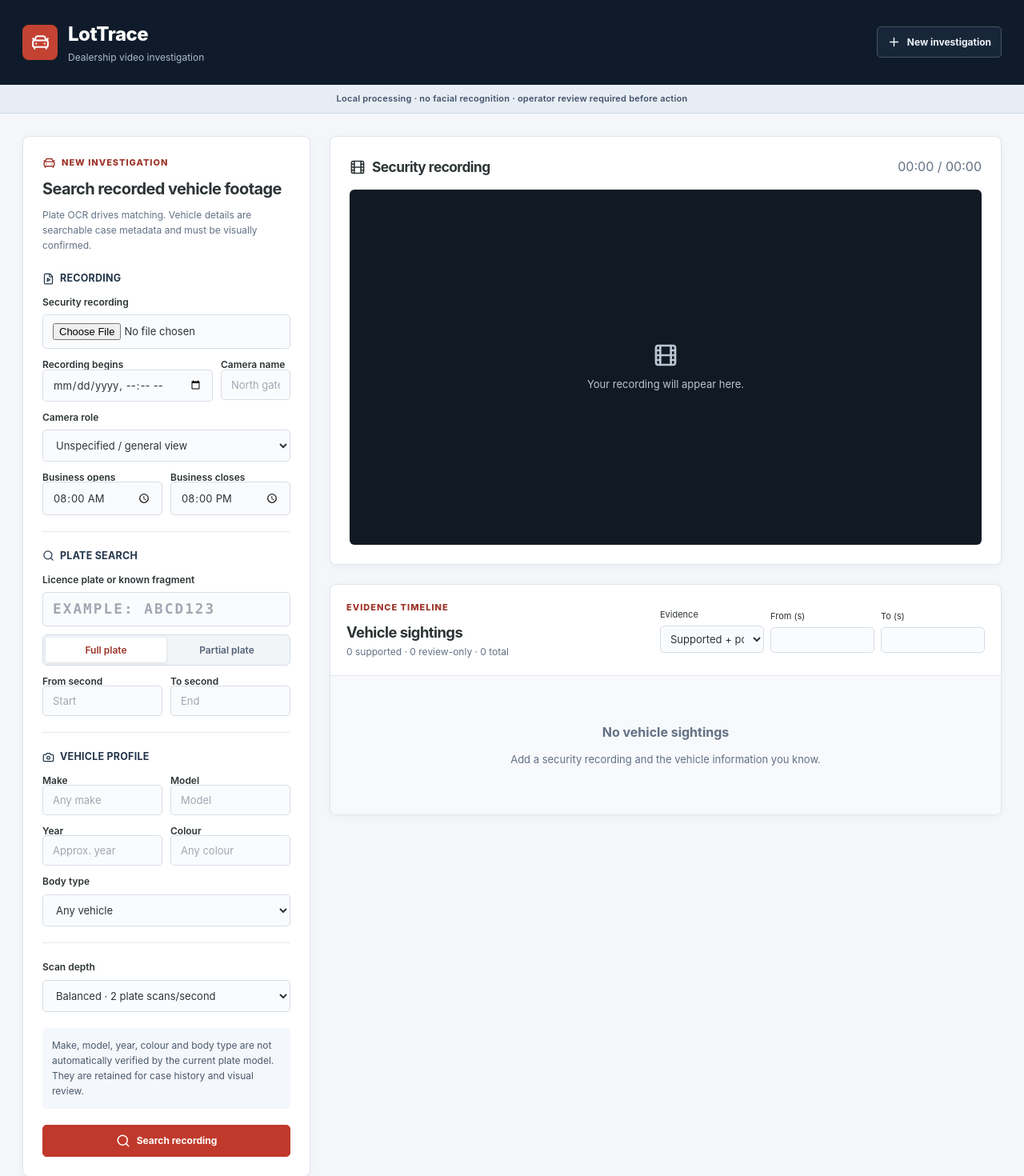
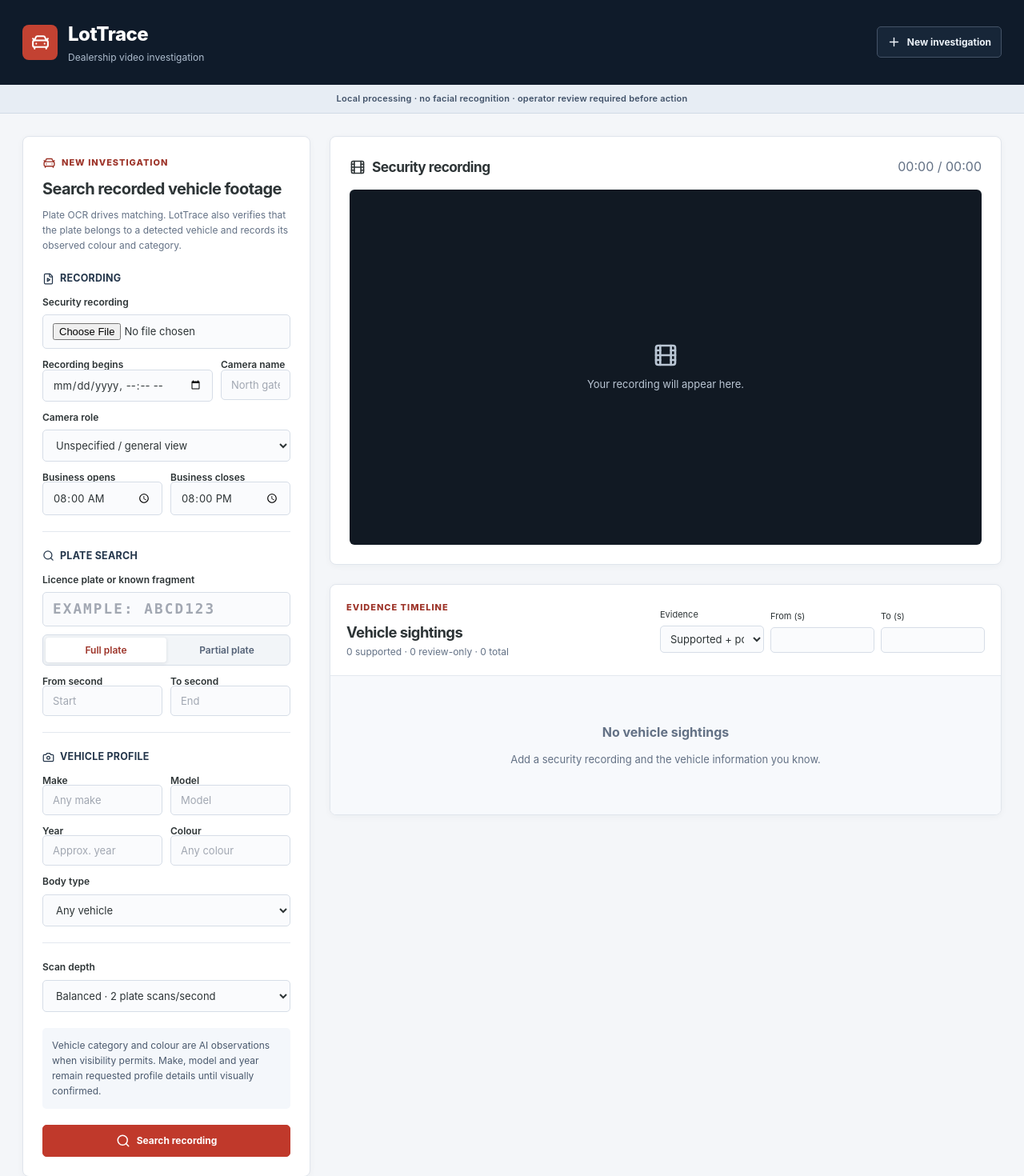
Before and after one commit to mikhail0777/AI_InTheStudio, a React (Vite) app in the folder frontend/: page / in a window 1280 px wide. Shown: the top 1470 px of the page at 80% size. Built offline with nearby package versions, Linux system fonts and the light colour scheme.

Commit message:
feat: distinguish observed vehicle evidence in UI

```diff
--- a/frontend/src/components/ResultCard.tsx
+++ b/frontend/src/components/ResultCard.tsx
@@ -26,6 +26,11 @@ export const ResultCard: React.FC<Props> = ({ result, onJumpToTime, onSelectResu
   }));
   const requestedPlate = result.entities.map(entity => entity.attributes.requested_plate).find(Boolean);
   const observedPlates = Array.from(new Set(plateReadings.map(reading => reading.text).filter(Boolean)));
+  const observedVehicle = result.entities.map(entity => ({
+    color: entity.attributes.vehicle_color,
+    category: entity.attributes.vehicle_body_type,
+    detected: entity.attributes.vehicle_detected,
+  })).find(item => item.detected);
 
   return <article className="card-module track-card result-card">
     <div className="row-between">
@@ -39,6 +44,7 @@ export const ResultCard: React.FC<Props> = ({ result, onJumpToTime, onSelectResu
     <div className="track-summary">
       <button className="result-time-link" onClick={playOriginal}><Clock size={15} />{formatTime(result.start_seconds)}–{formatTime(result.end_seconds)} · play at {formatTime(result.best_timestamp_seconds)}</button>
       {!!observedPlates.length && <div className="plate-readout"><span>OCR read</span><strong>{observedPlates.join(' · ')}</strong></div>}
+      {observedVehicle && <div className="vehicle-observation"><span>AI-observed vehicle</span><strong>{[observedVehicle.color, observedVehicle.category].filter(Boolean).join(' · ') || 'Vehicle detected'}</strong></div>}
       <span className="muted">Evidence score {(result.overall_score * 100).toFixed(0)}% · {labels[result.classification]}</span>
       <strong>{result.explanation}</strong>
       {result.evidence.map(item => <p key={item.criterion_id} className={`evidence-${item.assessment}`}>{item.explanation}</p>)}
--- a/frontend/src/components/TargetForm.tsx
+++ b/frontend/src/components/TargetForm.tsx
@@ -45,7 +45,7 @@ export const TargetForm: React.FC<Props> = ({ onStartSession, isProcessing }) =>
   return <section className="card-module investigation-form">
     <div className="section-kicker"><CarFront size={17} /> New investigation</div>
     <h2>Search recorded vehicle footage</h2>
-    <p className="muted form-intro">Plate OCR drives matching. Vehicle details are searchable case metadata and must be visually confirmed.</p>
+    <p className="muted form-intro">Plate OCR drives matching. LotTrace also verifies that the plate belongs to a detected vehicle and records its observed colour and category.</p>
     <form onSubmit={handleSubmit}><fieldset disabled={isProcessing} className="target-fields">
       <div className="form-section"><h3><FileVideo size={15} /> Recording</h3>
         <label className="field-label" htmlFor="video-upload">Security recording</label>
@@ -65,7 +65,7 @@ export const TargetForm: React.FC<Props> = ({ onStartSession, isProcessing }) =>
         <label className="field-label">Body type</label><select className="input-slot" value={bodyType} onChange={e => setBodyType(e.target.value)}><option value="">Any vehicle</option><option>Sedan</option><option>SUV / Crossover</option><option>Pickup truck</option><option>Coupe</option><option>Hatchback</option><option>Wagon</option><option>Minivan</option><option>Cargo van</option><option>Convertible</option><option>Motorcycle</option><option>Commercial truck</option><option>Other / Unknown</option></select>
       </div>
       <div><label className="field-label">Scan depth</label><select className="input-slot" value={processingMode} onChange={e => setProcessingMode(e.target.value as typeof processingMode)}><option value="fast">Fast · 1 plate scan/second</option><option value="balanced">Balanced · 2 plate scans/second</option><option value="thorough">Thorough · 4 plate scans/second</option></select></div>
-      <p className="form-hint">Make, model, year, colour and body type are not automatically verified by the current plate model. They are retained for case history and visual review.</p>
+      <p className="form-hint">Vehicle category and colour are AI observations when visibility permits. Make, model and year remain requested profile details until visually confirmed.</p>
       {error && <p role="alert" className="error-message">{error}</p>}
       <button type="submit" className="btn-industrial btn-primary" disabled={isProcessing}><Search size={18} />{isProcessing ? 'Investigation in progress' : 'Search recording'}</button>
     </fieldset></form>
--- a/frontend/src/components/VehicleHistoryPanel.tsx
+++ b/frontend/src/components/VehicleHistoryPanel.tsx
@@ -34,7 +34,8 @@ export const VehicleHistoryPanel: React.FC<Props> = ({ sightings, plate, onSearc
       <p>{item.event_type.split('_').join(' ')}{item.camera_name ? ` · ${item.camera_name}` : ''}</p>
       {item.after_hours === 1 && <span className="after-hours-badge">After hours</span>}
       <small><MapPin size={12} />{item.captured_at ? new Date(item.captured_at).toLocaleString() : `Recording +${item.best_timestamp_seconds.toFixed(1)}s`}</small>
-      {(item.vehicle_year || item.vehicle_make || item.vehicle_model || item.vehicle_color || item.vehicle_body_type) && <small>{[item.vehicle_year, item.vehicle_color, item.vehicle_make, item.vehicle_model, item.vehicle_body_type].filter(Boolean).join(' · ')}</small>}
+      {(item.vehicle_color || item.vehicle_body_type) && <small>AI observed: {[item.vehicle_color, item.vehicle_body_type].filter(Boolean).join(' · ')}{item.vehicle_detection_confidence ? ` · ${(item.vehicle_detection_confidence * 100).toFixed(0)}% vehicle confidence` : ''}</small>}
+      {(item.requested_vehicle_year || item.requested_vehicle_make || item.requested_vehicle_model || item.requested_vehicle_color || item.requested_vehicle_body_type) && <small>Requested profile: {[item.requested_vehicle_year, item.requested_vehicle_color, item.requested_vehicle_make, item.requested_vehicle_model, item.requested_vehicle_body_type].filter(Boolean).join(' · ')}</small>}
     </article>)}</div>}
   </section>;
 };
--- a/frontend/src/index.css
+++ b/frontend/src/index.css
@@ -485,6 +485,9 @@ button:focus-visible, a:focus-visible, .map-marker:focus-visible { outline: 2px
 .plate-readout { display: flex; align-items: baseline; justify-content: space-between; gap: 12px; padding: 10px 12px; background: #101a27; color: white; border-radius: 5px; }
 .plate-readout span { color: #9fb0c3; font-size: 10px; text-transform: uppercase; letter-spacing: .08em; }
 .plate-readout strong { font: 700 1rem var(--font-mono); letter-spacing: .08em; }
+.vehicle-observation { display: flex; align-items: center; justify-content: space-between; gap: 12px; padding: 9px 12px; border: 1px solid #cdd9e6; border-radius: 5px; background: #f2f6fa; color: #253a52; }
+.vehicle-observation span { color: #617187; font-size: 10px; font-weight: 700; text-transform: uppercase; letter-spacing: .06em; }
+.vehicle-observation strong { text-transform: capitalize; }
 .candidate-badge.strong_match { background: #dff2e7; color: #17633b; }
 .candidate-badge.possible_match { background: #fff0d6; color: #814d00; }
 .result-card { border-top: 3px solid #b7c3d1; }
```
Also changed, not shown: frontend/src/types.ts (+7 -0 lines).
